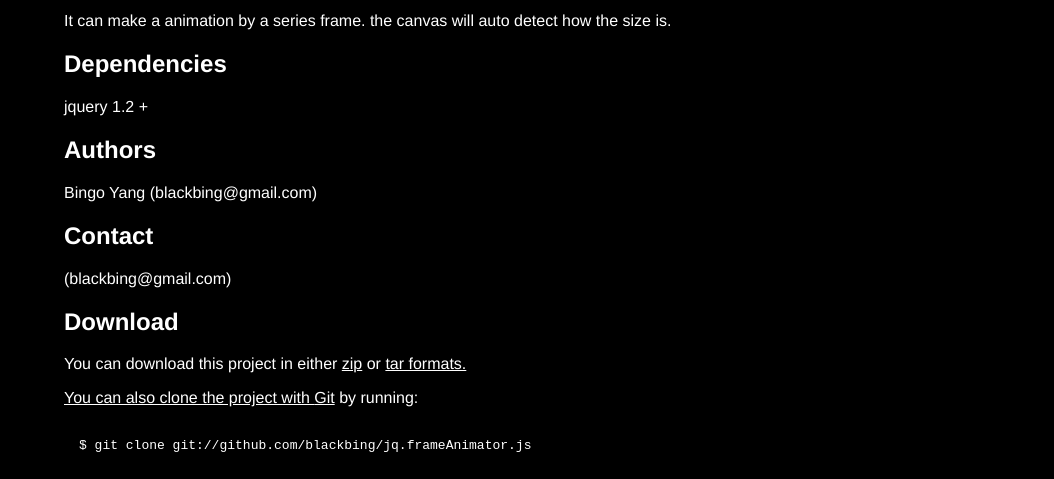
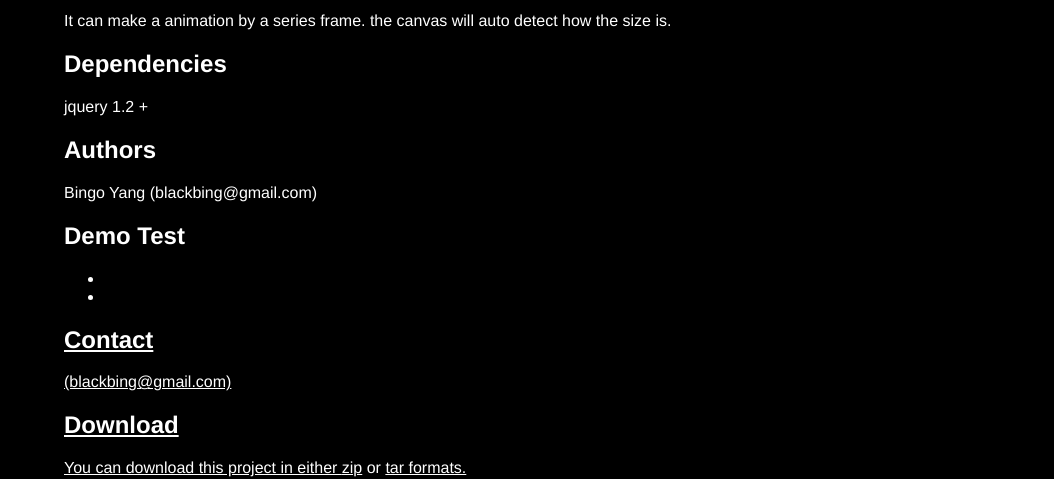
Before and after one commit to blackbing/jq.frameAnimator.js, a plain HTML site: page index.html in a window 1280 px wide. Shown: the part 322-801 px from the top of the page, without its empty margins (226-1280 px from the left). Drawn offline with Linux system fonts and the light colour scheme.

Commit message:
add demo link

```diff
--- a/index.html
+++ b/index.html
@@ -67,6 +67,12 @@
       <p>Bingo Yang (blackbing@gmail.com)
 <br/>      </p>
 
+      <h2>Demo Test</h2>
+      <ul>
+        <li><a href="test/number.html"></li>
+        <li><a href="test/fruit.html"></li>
+      </ul>
+
 
 
       <h2>Contact</h2>
```
